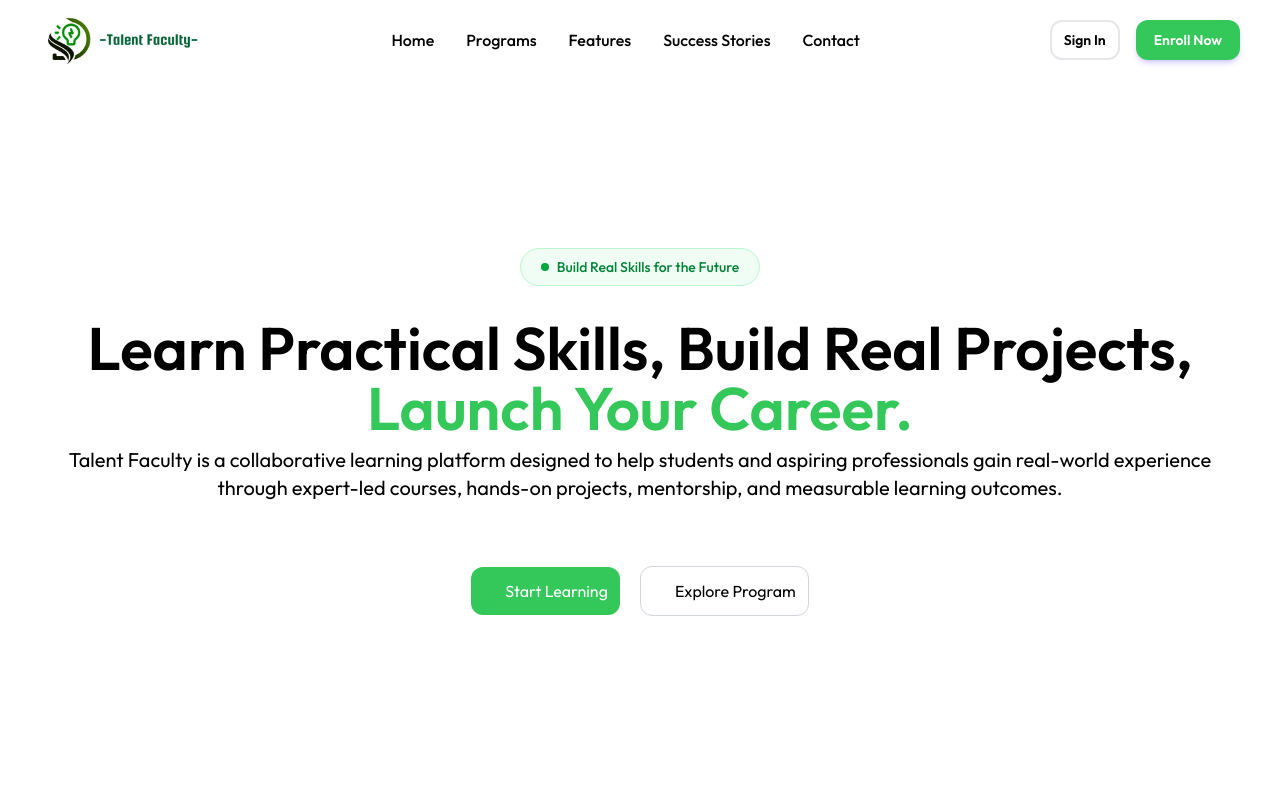
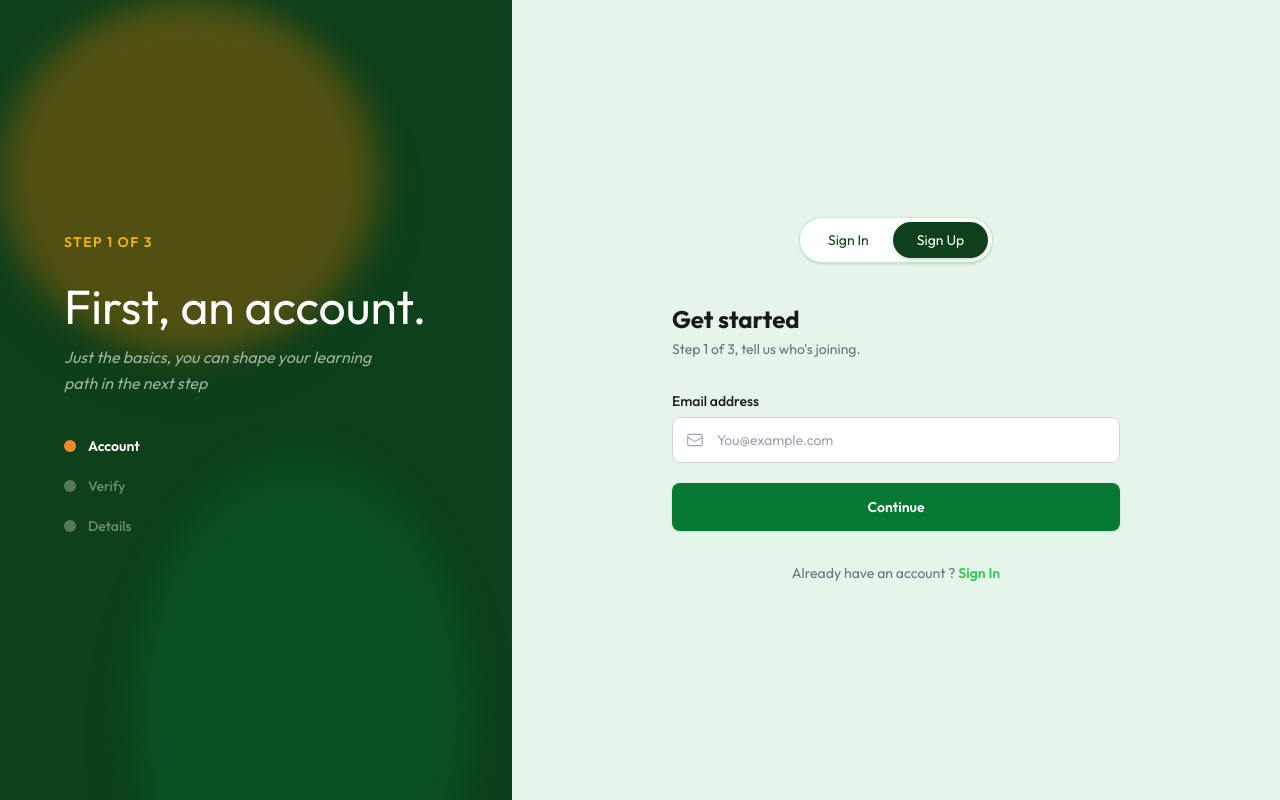
Before and after one commit to Trueminds-Innovations-Ltd/talent_faculty_frontend_v1, a React (Vite) app: page /signup-email in a window 1280 px wide. Before the commit this address led to /. Shown: the top 800 px of the page. Built offline with nearby package versions, Linux system fonts and the light colour scheme; some icons are missing.

Commit message:
Renamed Signup1-2-3 to more detailed name

```diff
--- a/src/pages/auth/Signup1.tsx
+++ b/src/pages/auth/SignupEmail.tsx
@@ -144,7 +144,7 @@ export default function Signin() {
 
 
 
-            <Link to="/signup3">
+            <Link to="/signup-verify-email" state={{ email: formData.email }}>
               <button
                 type="submit"
                 className="w-full rounded-lg bg-[#057834] py-3.5 text-sm font-semibold text-white shadow-sm transition-all duration-200 hover:bg-[#2eb14f] hover:shadow-md active:scale-[0.99]"
--- a/src/pages/auth/Signup4.tsx
+++ b/src/pages/auth/SignupSubmitDetails.tsx
@@ -8,7 +8,7 @@ import Button from '../../components/common/Button'
 import Checkbox from '../../components/common/Checkbox'
 import StepIndicator from '../../components/common/StepIndicator'
 
-const Signup4: React.FC = () => {
+const SignupSubmitDetails: React.FC = () => {
   const [formData, setFormData] = useState({
     firstName: '',
     lastName: '',
@@ -181,4 +181,4 @@ const Signup4: React.FC = () => {
   )
 }
 
-export default Signup4
+export default SignupSubmitDetails
--- a/src/pages/auth/Signup3.tsx
+++ b/src/pages/auth/SignupVerifyEmail.tsx
@@ -3,7 +3,7 @@ import { Link } from 'react-router-dom'
 import { ThemeColors } from "../../components/ThemeColors";
 import AuthLayout from '../../components/layout/AuthLayout';
 
-export default function Signup3() {
+export default function SignupVerifyEmail() {
   const leftPanelContent = (
     <div className="text-white">
       <p className="text-secondary text-xs font-medium tracking-widest uppercase mb-4">
@@ -66,7 +66,7 @@ export default function Signup3() {
           </div>
 
           {/* Verify Button */}
-          <Link to="/signup4" className='w-full flex justify-center mb-2'>
+          <Link to="/signup-submit-details" className='w-full flex justify-center mb-2'>
             <button
               type="submit"
               className="w-full md:w-1/2 rounded-lg bg-[#057834] py-3.5 text-sm font-semibold text-white shadow-sm transition-all duration-200 hover:bg-[#2eb14f] hover:shadow-md active:scale-[0.99]"
--- a/src/routes/AppRoutes.tsx
+++ b/src/routes/AppRoutes.tsx
@@ -1,12 +1,12 @@
 import { Routes, Route, Navigate } from 'react-router-dom'
 import App from '../App'
 import Login from '../pages/auth/Login'
-import Signup1 from '../pages/auth/Signup1.tsx'
-import Signup4 from '../pages/auth/Signup4'
+import Signupemail from '../pages/auth/SignupEmail.tsx'
+import SignupSubmitDetails from '../pages/auth/SignupSubmitDetails.tsx'
 import Signup11 from '../pages/auth/Signup11'
 import Dashboard from '../pages/student/Dashboard'
 import MyCourses from '../pages/student/MyCourses'
-import Signup3 from '../pages/auth/Signup3.tsx'
+import SignupVerifyEmail from '../pages/auth/SignupVerifyEmail.tsx'
 import Signup6 from '../pages/auth/Signup6'
 import Signup9 from '../pages/auth/Signup9'
 import Signup10 from '../pages/auth/Signup10.tsx'
@@ -25,10 +25,11 @@ const AppRoutes = () => {
     <Routes>
       <Route path="/" element={<App />} />
       <Route path="/login" element={<Login />} />
-      <Route path="/signup1" element={<Signup1 />} />
+      <Route path="/signup-email" element={<Signupemail />} />
+
       {/* Student sign up flow */}
-      <Route path="/signup4" element={<Signup4 />} />
-      <Route path="/signup3" element={<Signup3 />} />
+      <Route path="/signup-verify-email" element={<SignupVerifyEmail />} />
+      <Route path="/signup-submit-details" element={<SignupSubmitDetails />} />
       <Route path="/signup10" element={<Signup10 />} />
       <Route path="/welcome" element={<Welcome />} />
 
@@ -41,7 +42,9 @@ const AppRoutes = () => {
       <Route path="/signup11" element={<Signup11 />} />
 
       {/* Legacy generic /signup link -> send to the student sign up flow */}
-      <Route path="/signup" element={<Navigate to="/signup1" replace />} />
+      <Route path="/signup" element={<Navigate to="/signup-email" replace />} />
+      <Route path="/signup-verify-email" element={<Navigate to="/signup-verify-email" replace />} />
+      <Route path="/signup-submit-details" element={<Navigate to="/signup-submit-details" replace />} />
       <Route path="*" element={<Navigate to="/" replace />} />
 
       {/* Student Dashboard */}
```
